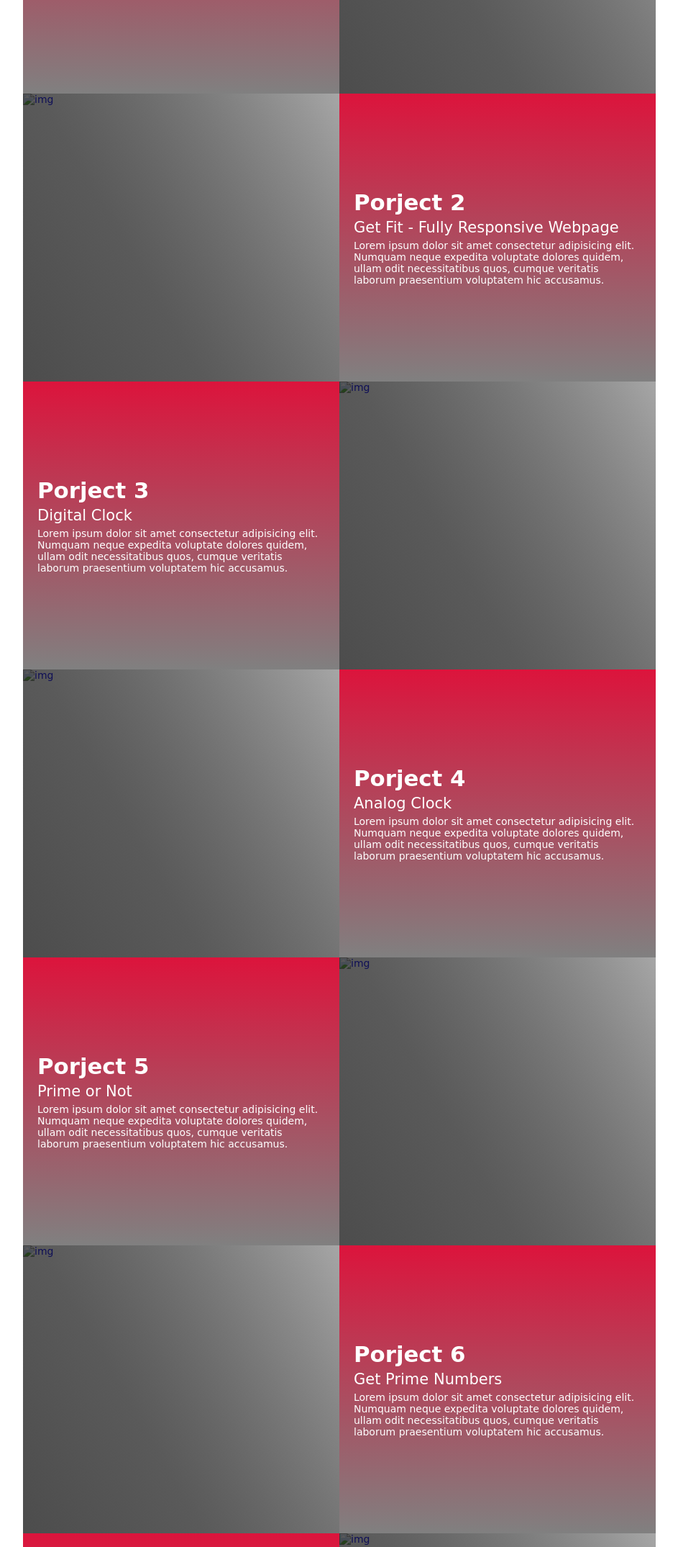
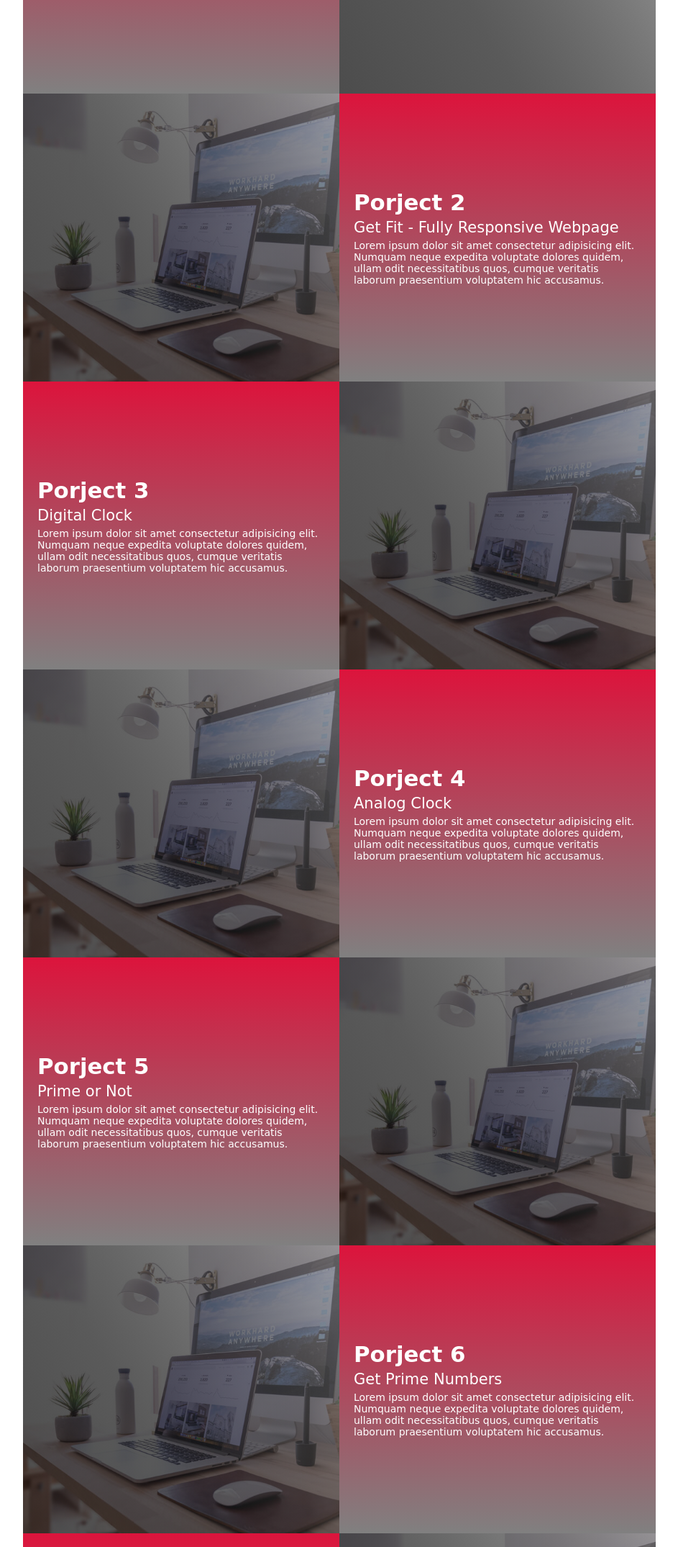
Before and after one commit to aman1303/aman1303.github.io, a plain HTML site: page index.html in a window 1280 px wide. Shown: the part 2203-4352 px from the top of the page at 72% size, without its empty margins (168-1111 px from the left). Drawn offline with Linux system fonts and the light colour scheme; files whose address does not match are found by name.

Commit message:
Update index.html

```diff
--- a/index.html
+++ b/index.html
@@ -114,7 +114,7 @@
                 <a href="https://aman1303.github.io/getFit/" target="_blank">
                     <div class="project-item">
                         <div class="project-img">
-                            <img src="./img//events-1.jpg" alt="img">
+                            <img src="./events-1.jpg" alt="img">
                         </div>
                         <div class="project-info">
                             <h1 class="project">Porject 2</h1>
@@ -136,7 +136,7 @@
                                 voluptatem hic accusamus.</p>
                         </div>
                         <div class="project-img">
-                            <img src="./img//events-1.jpg" alt="img">
+                            <img src="./events-1.jpg" alt="img">
                         </div>
                     </div>
                 </a>
@@ -144,7 +144,7 @@
                 <a href="https://aman1303.github.io/analogClock/" target="_blank">
                     <div class="project-item">
                         <div class="project-img">
-                            <img src="./img//events-1.jpg" alt="img">
+                            <img src="./events-1.jpg" alt="img">
                         </div>
                         <div class="project-info">
                             <h1 class="project">Porject 4</h1>
@@ -166,7 +166,7 @@
                                 voluptatem hic accusamus.</p>
                         </div>
                         <div class="project-img">
-                            <img src="./img//events-1.jpg" alt="img">
+                            <img src="./events-1.jpg" alt="img">
                         </div>
                     </div>
                 </a>
@@ -174,7 +174,7 @@
                 <a href="https://aman1303.github.io/getPrimeNum/" target="_blank">
                     <div class="project-item">
                         <div class="project-img">
-                            <img src="./img//events-1.jpg" alt="img">
+                            <img src="./events-1.jpg" alt="img">
                         </div>
                         <div class="project-info">
                             <h1 class="project">Porject 6</h1>
@@ -196,7 +196,7 @@
                                 voluptatem hic accusamus.</p>
                         </div>
                         <div class="project-img">
-                            <img src="./img//events-1.jpg" alt="img">
+                            <img src="./events-1.jpg" alt="img">
                         </div>
                     </div>
                 </a>
@@ -210,7 +210,7 @@
         <div class="about container">
             <div class="col-left">
                 <div class="about-img">
-                    <img src="./img/my_pic.jpg" alt="img">
+                    <img src=".my_pic.jpg" alt="img">
                 </div>
             </div>
             <div class="col-right">
```
